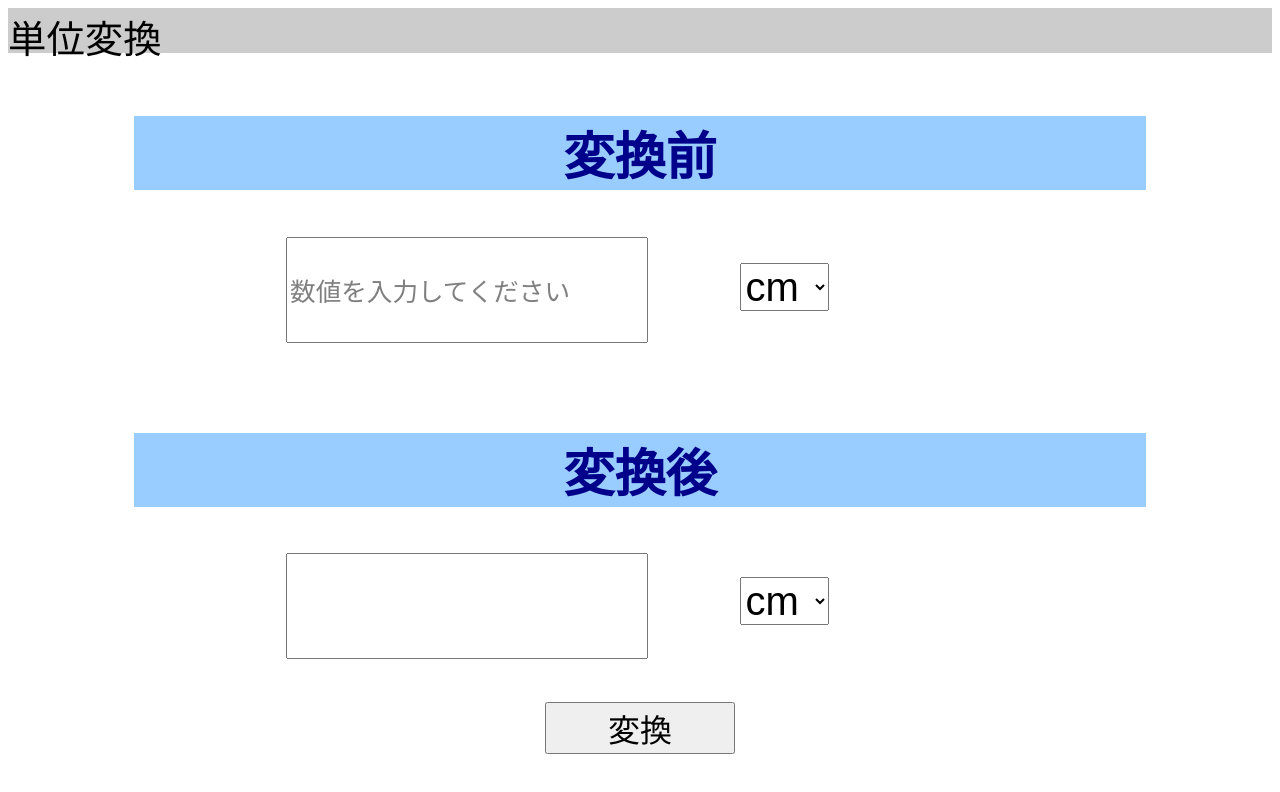
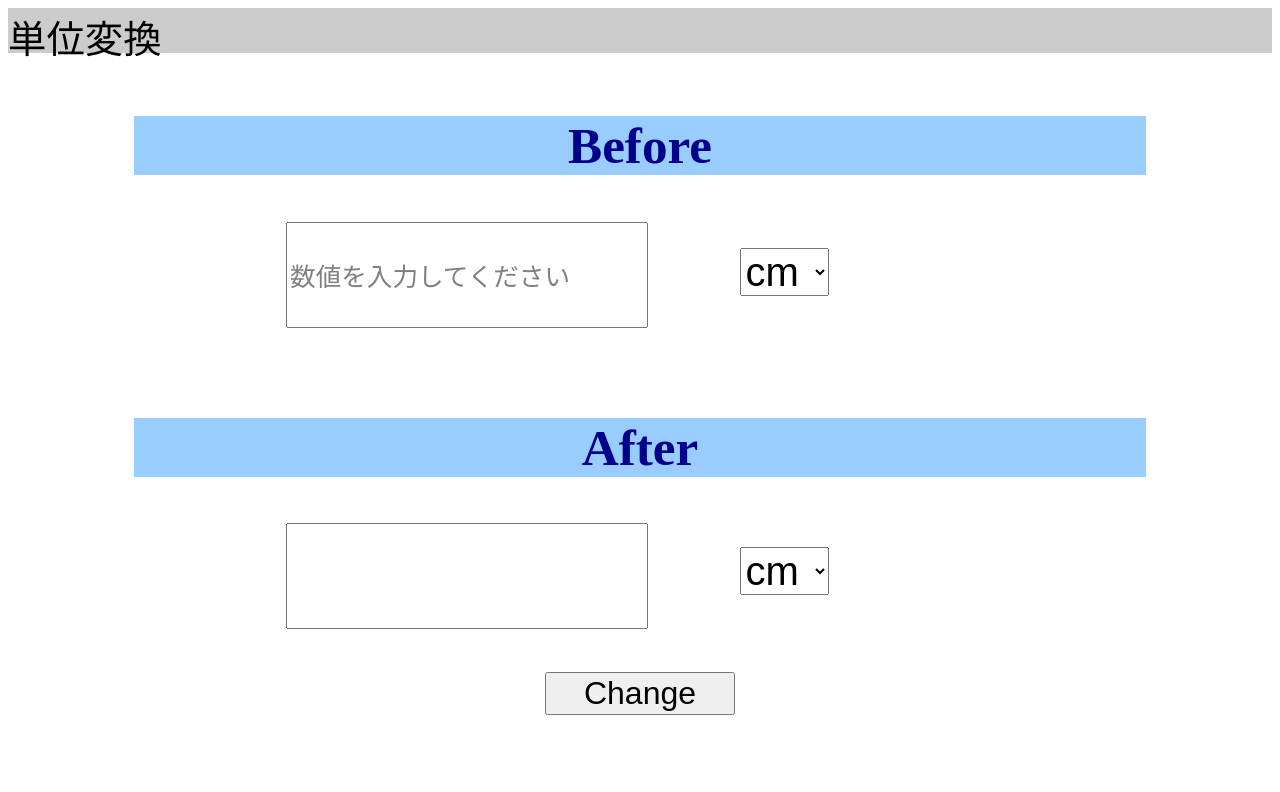
Before and after one commit to uwf-inter/exchangeunit.io, a plain HTML site: page index.html in a window 1280 px wide. Drawn offline with Linux system fonts and the light colour scheme.

Commit message:
タイトルの変更（日本語→英語）

```diff
--- a/index.html
+++ b/index.html
@@ -28,7 +28,7 @@
     <main>
         <div class="container">
             <div class="before">
-                <h3 class="subtitle">変換前</h3>
+                <h3 class="subtitle">Before</h3>
                 <div>
                     <div class="box">
                         <div class="text_box">
@@ -43,7 +43,7 @@
                 </div>
             </div>
             <div class="after">
-                <h3 class="subtitle">変換後</h3>
+                <h3 class="subtitle">After</h3>
             </div>
             <div class="box">
             <div class="text_box">
@@ -60,7 +60,7 @@
                 <!–<input type="text">
             </div>
             <div class="exchange">
-                <button type="button" id="trigger" class="exchange_btn">変換</button>
+                <button type="button" id="trigger" class="exchange_btn">Change</button>
             </div>
         </div>
     </main>
```
